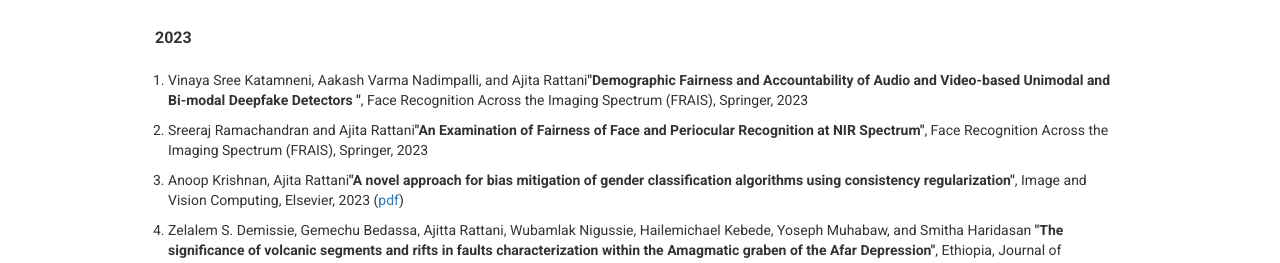
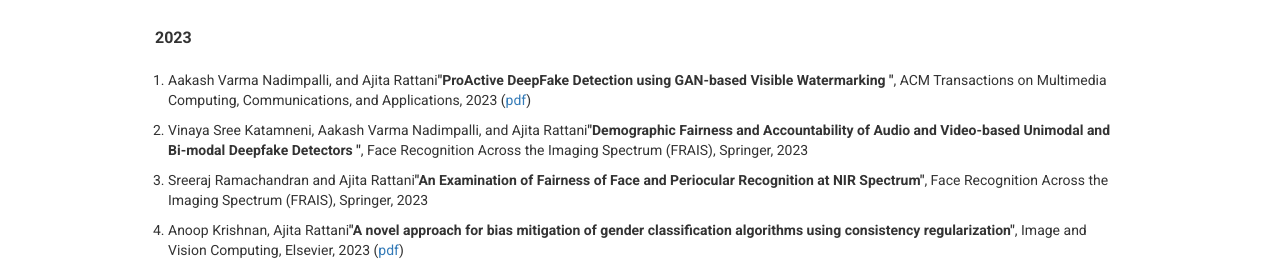
Before and after one commit to vcbsl/lab-website, a plain HTML site: page publications.html in a window 1280 px wide. Shown: the part 491-754 px from the top of the page. Drawn offline with nearby package versions, Linux system fonts and the light colour scheme.

Commit message:
Update publications.html

```diff
--- a/publications.html
+++ b/publications.html
@@ -72,6 +72,8 @@ $( document ).ready(function() {
 	 <h1>International Conferences and Journals</h1>
 		<div class="publish_res_paper_year">2023</div>
 	 <ol class="publish_res_paper">
+		 <li>Aakash Varma Nadimpalli, and Ajita Rattani<b>"ProActive DeepFake Detection using GAN-based Visible Watermarking
+			"</b>, ACM Transactions on Multimedia Computing, Communications, and Applications, 2023 (<a href="https://dl.acm.org/doi/10.1145/3625547", target="_blank">pdf</a>)</li>
 		 <li>Vinaya Sree Katamneni, Aakash Varma Nadimpalli, and Ajita Rattani<b>"Demographic Fairness and Accountability of Audio and Video-based Unimodal and Bi-modal Deepfake Detectors
 			"</b>, Face Recognition Across the Imaging Spectrum (FRAIS), Springer, 2023 </li>
 		 <li>Sreeraj Ramachandran and Ajita Rattani<b>"An Examination of Fairness of Face and Periocular Recognition at NIR Spectrum"</b>,
```
